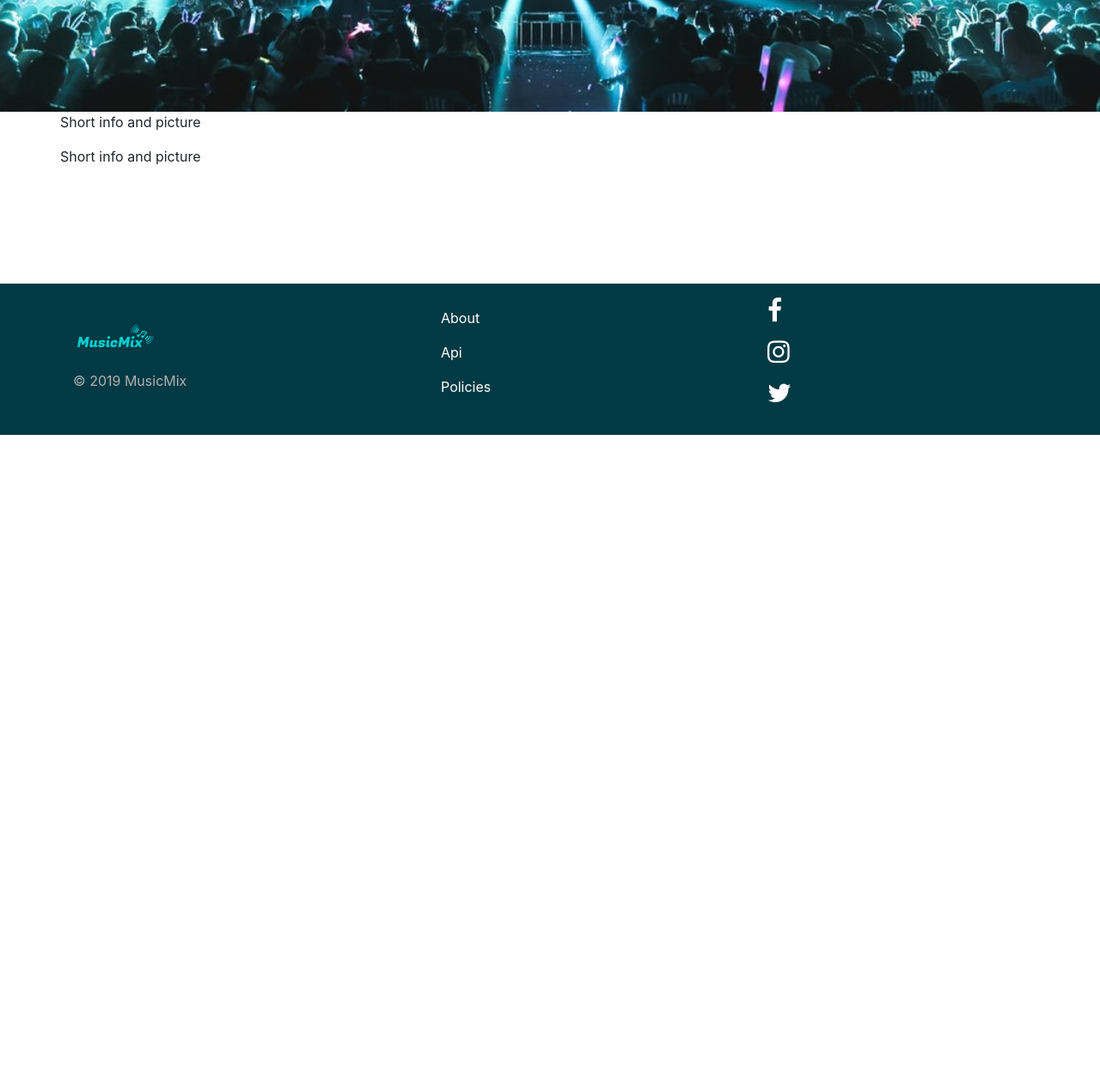
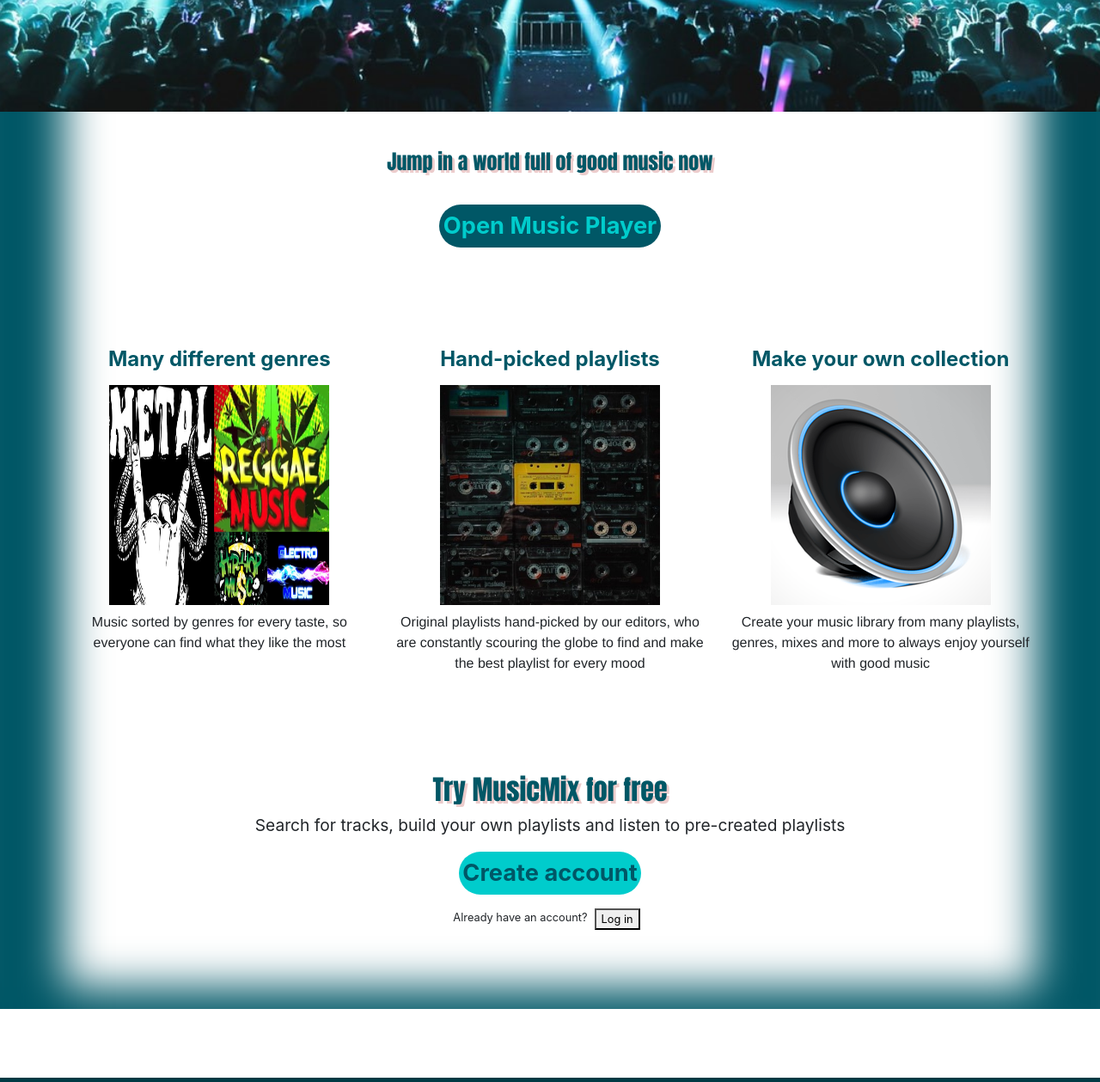
Before and after one commit to DainisM/MusicMix-web-app, a React app: page / in a window 1280 px wide. Shown: the part 540-1799 px from the top of the page at 86% size. Before the commit the page ends 1046 px from the top, so only its background shows below. Built offline with nearby package versions, Linux system fonts and the light colour scheme.

Commit message:
Made Home page

```diff
--- a/package.json
+++ b/package.json
@@ -36,7 +36,9 @@
     "@babel/preset-stage-2": "^7.0.0",
     "babel-loader": "^8.0.6",
     "css-loader": "^3.2.0",
+    "file-loader": "^4.2.0",
     "style-loader": "^1.0.0",
+    "url-loader": "^2.2.0",
     "webpack": "^4.41.2",
     "webpack-cli": "^3.3.9",
     "webpack-dev-server": "^3.9.0"
--- a/src/app/components/Nav/SideDrawer/SideDrawer.css
+++ b/src/app/components/Nav/SideDrawer/SideDrawer.css
@@ -25,7 +25,7 @@
   font: inherit;
   cursor: pointer;
   outline: inherit;
-  margin: 0.9rem 0;
+  margin: 0.9rem 0.5rem;
   list-style: none;
   color: #521751;
   text-decoration: none;
@@ -51,7 +51,8 @@
 }
 
 .side-drawer a:hover,
-.side-drawer a:active .side-drawer button:hover,
+.side-drawer a:active,
+.side-drawer button:hover,
 .side-drawer button:active {
   color: #fa923f;
 }
--- a/src/app/pages/Home.css
+++ b/src/app/pages/Home.css
@@ -1,3 +1,8 @@
+.home {
+  height: 100%;
+  box-shadow: 75px 75px 50px 0 #005766 inset, -75px -25px 50px 0 #005766 inset;
+}
+
 .catchPhrase {
   background-image: url("../images/Home_background.jpg");
   background-size: cover;
@@ -5,10 +10,128 @@
   height: 600px;
   text-align: center;
   justify-content: center;
-  color: white;
+  color: rgb(236, 204, 204);
+  text-shadow: 3px 3px #005766;
   padding: 15rem 0 15rem 0;
 }
 
-.home {
-  height: 100vh;
+.catchPhrase h3,
+.catchPhrase h4 {
+  font-size: 3rem;
+  font-weight: bolder;
 }
+
+.musicPlayer {
+  padding-top: 1.5rem;
+  /* display: none; */
+}
+
+.playerRow {
+  margin: 1rem;
+  justify-content: center;
+}
+
+.playerRow p {
+  font-family: Impact, Haettenschweiler, "Arial Narrow Bold", sans-serif;
+  color: #005766;
+  text-shadow: 3px 3px rgb(236, 204, 204);
+  font-size: 1.5rem;
+}
+
+.musicPlayerBtn {
+  color: #00cccc;
+  background-color: #005766;
+  border-radius: 2rem;
+  font-size: 1.7rem;
+  font-weight: bold;
+  padding: 0.3rem;
+  border: none;
+  margin-bottom: 5rem;
+}
+
+.musicPlayerBtn:hover {
+  background-color: #00cccc;
+  color: #005766;
+  box-shadow: 0px 8px 15px #005766;
+}
+
+.information {
+  padding: 0.5rem;
+  margin-top: 0.3rem;
+}
+
+.information h4 {
+  color: #005766;
+  font-weight: bolder;
+}
+
+.genres p,
+.playlists p,
+.collections p {
+  font-family: "Franklin Gothic Medium", "Arial Narrow", Arial, sans-serif;
+}
+
+.genres img,
+.playlists img,
+.collections img {
+  margin: 0.5rem;
+}
+
+.genres,
+.playlists,
+.collections {
+  word-wrap: normal;
+  padding: 0.7rem;
+  text-align: center;
+}
+
+.signup-teaser {
+  /* display: none; */
+  margin: 5rem;
+  text-align: center;
+  justify-content: center;
+}
+
+.signup-teaser h3 {
+  font-family: Impact, Haettenschweiler, "Arial Narrow Bold", sans-serif;
+  color: #005766;
+  text-shadow: 3px 3px rgb(236, 204, 204);
+  font-size: 2rem;
+}
+
+.signup-teaser p {
+  font-size: 1.2rem;
+}
+
+.signupLink {
+  color: #005766;
+  background-color: #00cccc;
+  border-radius: 2rem;
+  font-size: 1.7rem;
+  font-weight: bold;
+  padding: 0.3rem;
+  border: none;
+}
+
+.signupLink:hover {
+  background-color: #005766;
+  color: #00cccc;
+  box-shadow: 0px 8px 15px #00cccc;
+}
+
+.login-teaser {
+  text-align: center;
+  padding-top: 1rem;
+  padding-bottom: 5rem;
+  text-align: center;
+  justify-content: center;
+}
+
+.login-teaser p {
+  font-size: 0.8rem;
+}
+
+.login-teaser button {
+  font-size: 0.8rem;
+  margin: 0 0.5rem 0.7rem 0.5rem;
+}
--- a/src/app/pages/Home.js
+++ b/src/app/pages/Home.js
@@ -1,23 +1,97 @@
 import React from "react";
+import { Link } from "react-router-dom";
 import "./Home.css";
 
-const Home = () => {
+class Home extends React.Component {
+  handlePageChange() {}
+
+  render() {
     return (
       <div className="home">
         <div className="catchPhrase">
           <h3>Music for everyone</h3>
           <h4>Tons of different music for every vibe</h4>
         </div>
-      <div className="container">
+
+        <div className="musicPlayer">
+          <div className="row playerRow">
+            <p>Jump in a world full of good music now</p>
+          </div>
+          <div className="row playerRow">
+            <button className="musicPlayerBtn " type="button">
+              Open Music Player
+            </button>
+          </div>
+        </div>
+
+        <div className="container information">
           <div className="row">
-          <p>Short info and picture</p>
+            <div className="col-lg-4 genres">
+              <h4>Many different genres</h4>
+              <img
+                className="genreImg"
+                src={require("../images/GenresMix.png")}
+                alt=""
+                width="256"
+                height="256"
+              />
+              <p>
+                Music sorted by genres for every taste, so everyone can find
+                what they like the most
+              </p>
+              <br />
             </div>
-        <div className="row">
-          <p>Short info and picture</p>
+            <div className="col-lg-4 collections">
+              <h4>Hand-picked playlists</h4>
+              <img
+                src={require("../images/playlists_cassettes.jpg")}
+                alt=""
+                width="256"
+                height="256"
+              />
+              <p>
+                Original playlists hand-picked by our editors, who are
+                constantly scouring the globe to find and make the best playlist
+                for every mood
+              </p>
+            </div>
+            <div className="col-lg-4 playlists">
+              <h4>Make your own collection</h4>
+              <img
+                src={require("../images/subwoofer.png")}
+                alt=""
+                width="256"
+                height="256"
+              />
+              <p>
+                Create your music library from many playlists, genres, mixes and
+                more to always enjoy yourself with good music
+              </p>
+            </div>
+          </div>
+        </div>
+
+        <div className="signup-teaser">
+          <h3>Try MusicMix for free</h3>
+          <p>
+            Search for tracks, build your own playlists and listen to
+            pre-created playlists
+          </p>
+          <Link to="/signup">
+            <button className="signupLink" type="button">
+              Create account
+            </button>
+          </Link>
+          <div className="row login-teaser">
+            <p>Already have an account?</p>
+            <button className="loginLink" type="button">
+              Log in
+            </button>
           </div>
         </div>
       </div>
     );
-};
+  }
+}
 
 export default Home;
```
Also changed, not shown: src/app/components/goToTop.js (added), src/app/images/playlists_cassettes.jpg (added), src/app/images/subwoofer.png (added), 1 other file. Lines whose indentation alone changed are shown as unchanged.
